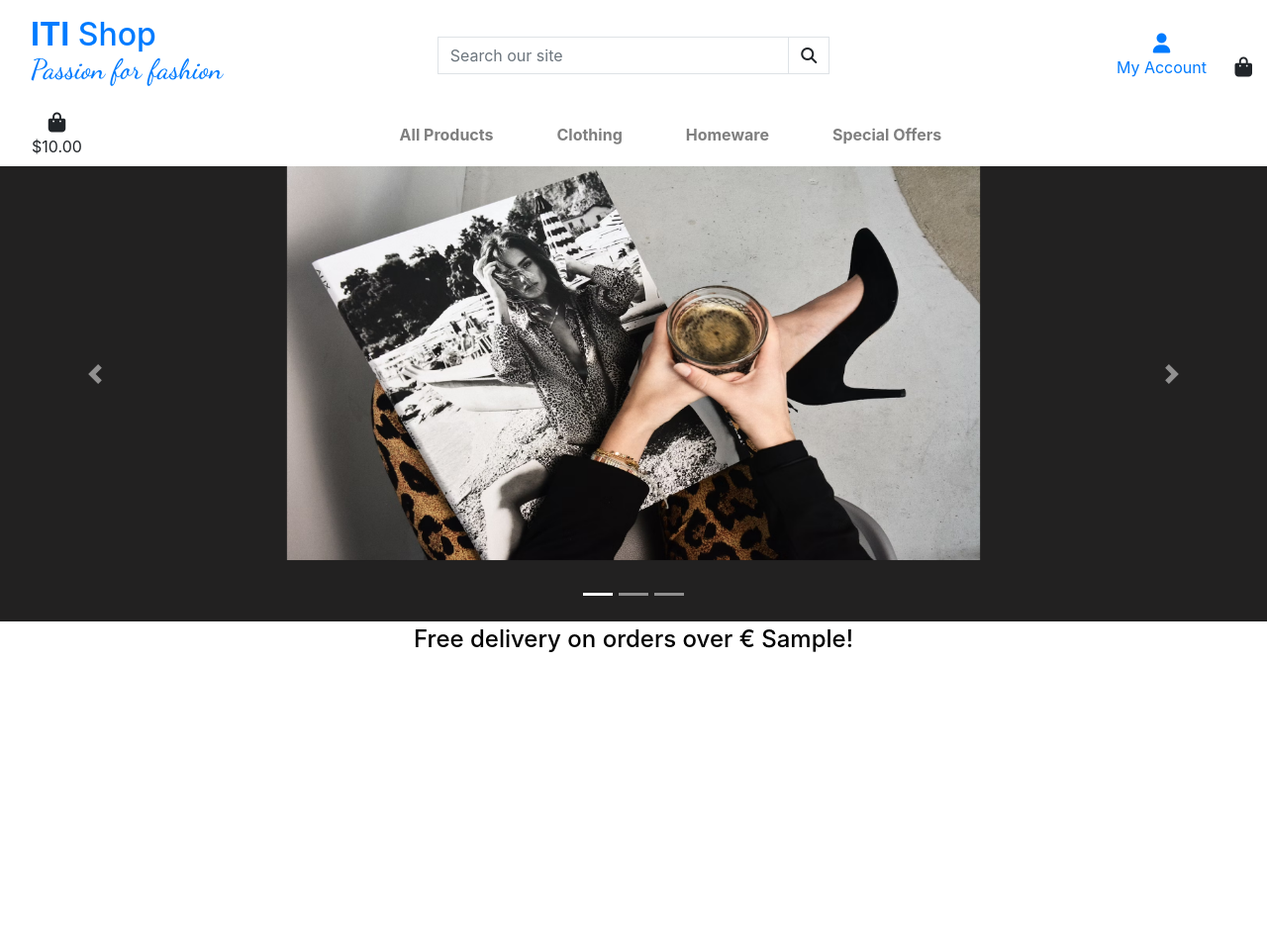
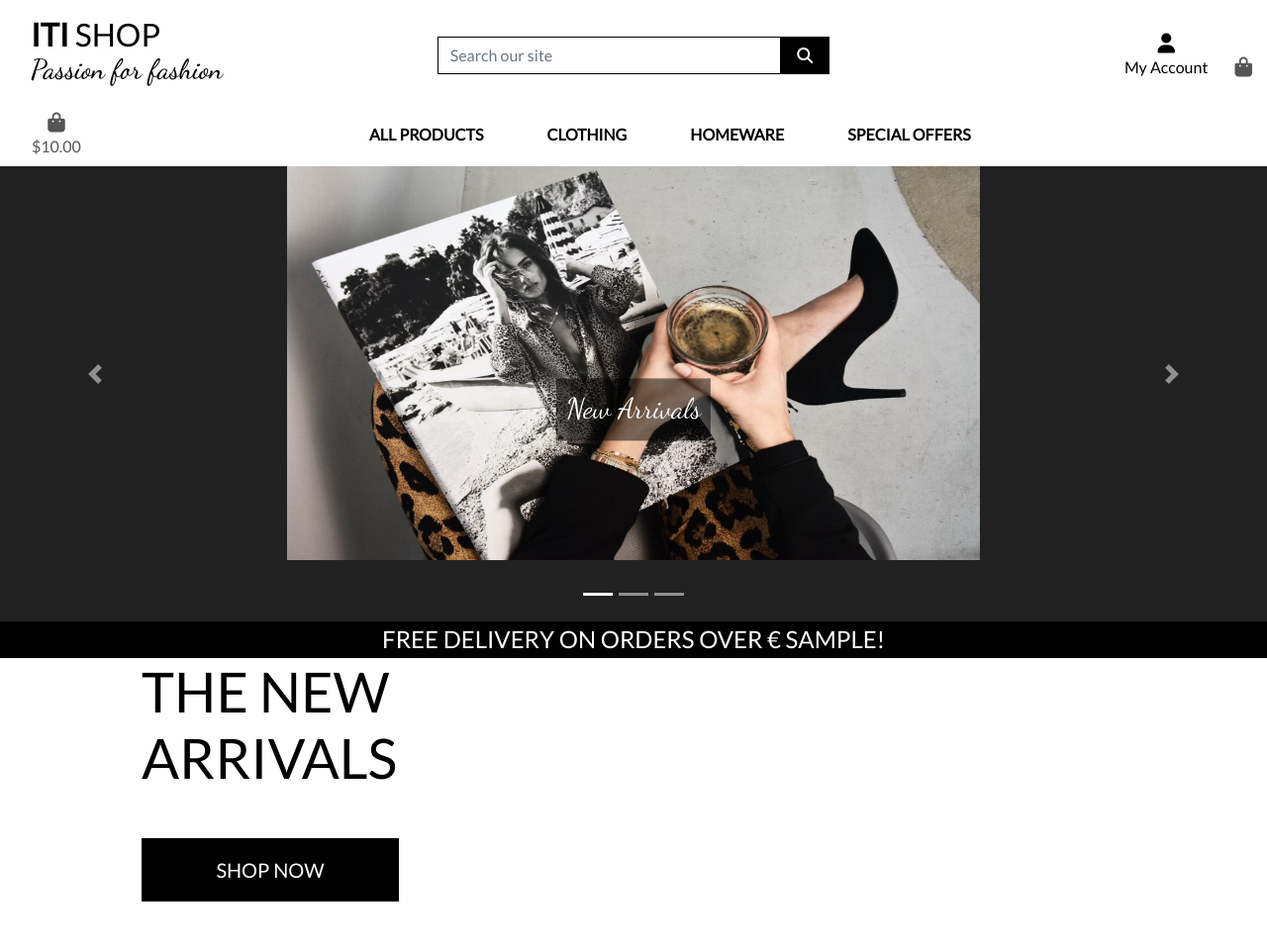
Before and after one commit to Lin2907/ITI-Shop, a Django app: template home/templates/home/index.html in a window 1280 px wide. Shown: the whole page at 99% size. Before the commit the page ends 659 px from the top, so only its background shows below. Run offline with Django 3.2, Linux system fonts and the light colour scheme; the template is opened without the code that fills it: most values are stand-ins (such as "Sample title", 1, 10 or a date in 2020); some libraries are stand-ins or nearby versions; some web fonts are replaced.

Commit message:
Add style.css and teaser text to carousel header images

```diff
--- a/home/templates/home/index.html
+++ b/home/templates/home/index.html
@@ -4,6 +4,7 @@
 {% block page_header %}
     <!-- Carousel Bootstrap-->
     <div id="carouselExampleIndicators" class="carousel slide" data-ride="carousel"  style="height: 500px; margin-top: 10%; background-color:rgb(34, 33, 33);">
+
       <ol class="carousel-indicators">
         <li data-target="#carouselExampleIndicators" data-slide-to="0" class="active"></li>
         <li data-target="#carouselExampleIndicators" data-slide-to="1"></li>
@@ -11,12 +12,21 @@
       </ol>
       <div class="carousel-inner">
         <div class="carousel-item active">
-          <img src= "{% static 'media/elegance.avif' %}" class="d-block w-100" style = "max-height:400px; max-width:700px; margin :3% auto;" alt="Test image">
+          <div class="teaser">
+            New Arrivals
+          </div>
+          <img src= "{% static 'media/elegance.avif' %}" class="d-block w-100" alt ="Cover image">
         </div>
         <div class="carousel-item">
+          <div class="teaser">
+            Shoes Passion
+          </div>
           <img src= "{% static 'media/shoes.avif' %}" class="d-block w-100" style = "max-height:400px; max-width:700px; margin :3% auto;" alt="Test image">
         </div>
         <div class="carousel-item">
+          <div class="teaser">
+            Special Prices
+          </div>
           <img src= "{% static 'media/sale.avif' %}" class="d-block w-100" style = "max-height:400px; max-width:700px; margin :3% auto;" alt="Test image">
         </div>
       </div>
@@ -31,7 +41,23 @@
     </div>
     <div id="delivery-banner" class="row text-center">
       <div class="col bg-black text-white">
-          <h4 class="logo-font my-1" style="color:black;">Free delivery on orders over &euro; {{ free_delivery_threshold }}!</h4>
+          <h4 class="logo-font my-1" style="color:white;">Free delivery on orders over &euro; {{ free_delivery_threshold }}!</h4>
       </div>
   </div>
 {% endblock %}
+{% block content %}
+<div class="container h-100">
+    <div class="row h-100">
+        <div class="col-7 col-md-6 my-auto">
+            <h1 class="display-4 logo-font text-black">
+                The new Arrivals
+            </h1>
+            <div class="my-5">
+                <h4>
+                    <a href="" class="shop-now-button btn btn-lg rounded-0 text-uppercase py-3">Shop Now</a>
+                </h4>
+            </div>
+        </div>
+    </div>
+</div>
+{% endblock %}
--- a/iti_shop/urls.py
+++ b/iti_shop/urls.py
@@ -15,9 +15,11 @@ Including another URLconf
 """
 from django.contrib import admin
 from django.urls import path, include
+from django.conf import settings
+from django.conf.urls.static import static
 
 urlpatterns = [
     path('admin/', admin.site.urls),
     path('accounts/', include('allauth.urls')),
     path('', include('home.urls')),
-]
+] + static(settings.MEDIA_URL, document_root=settings.MEDIA_ROOT)
--- /dev/null
+++ b/static/css/style.css
@@ -0,0 +1,156 @@
+html {
+    height: 100%;
+}
+
+body {
+    /*background: url('/media/homepage_background_cropped.jpg') no-repeat center center fixed;
+    background-size: cover;
+    height: calc(100vh - 164px); */
+    color: #555;
+    font-family: 'Lato';
+}
+
+/* from Bulma */
+.icon {
+    align-items: center;
+    display: inline-flex;
+    justify-content: center;
+    height: 1.5rem;
+    width: 1.5rem;
+}
+
+.logo-font {
+    text-transform: uppercase;
+}
+
+.main-logo-link {
+    width: fit-content;
+}
+
+/* Teaser text on carousel */
+.teaser {
+    position: absolute;
+    top: 60%;
+    left: 50%;
+    transform: translate(-50%, -50%);
+    background-color: rgba(0, 0, 0, 0.5);
+    font-family: Dancing Script;
+    font-size: 180%;
+    color: white;
+    padding: 10px;
+    z-index: 1;
+  }
+
+  .carousel-item img {
+    margin: 3% auto;
+    max-height: 400px;
+    max-width: 700px;
+
+  }
+.shop-now-button {
+    background: black;
+    color: white;
+    min-width: 260px;
+}
+
+.btn-black {
+    background: black;
+    color: white;
+}
+
+.btn-outline-black {
+    background: white;
+    color: black !important; /* use important to override link colors for <a> elements */
+    border: 1px solid black;
+}
+
+.btn-outline-black:hover,
+.btn-outline-black:active,
+.btn-outline-black:focus {
+    background: black;
+    color: white !important;
+}
+
+.shop-now-button:hover,
+.shop-now-button:active,
+.shop-now-button:focus,
+.btn-black:hover,
+.btn-black:active,
+.btn-black:focus {
+    background: #222;
+    color: white;
+}
+
+.text-black {
+    color: #000 !important;
+}
+
+.border-black {
+    border: 1px solid black !important;
+}
+
+.bg-black {
+    background: #000 !important;
+}
+
+.overlay {
+	height: 100%;
+	width: 100%;
+	top: 0;
+	left: 0;
+	position: fixed;
+	background: white;
+	z-index: -1;
+}
+
+a.category-badge > span.badge:hover {
+    background: #212529 !important;
+    color: #fff !important;
+}
+
+.btt-button {
+    height: 42px;
+    width: 42px;
+    position: fixed;
+    bottom: 10px;
+    right: 10px;
+}
+
+.btt-link {
+    cursor: pointer;
+}
+
+/* -------------------------------- Media Queries */
+
+/* Slightly larger container on xl screens */
+@media (min-width: 1200px) {
+  .container {
+    max-width: 80%;
+  }
+}
+
+/* fixed top navbar only on medium and up */
+@media (min-width: 992px) {
+    .fixed-top-desktop-only {
+        position: fixed;
+        top: 0;
+        right: 0;
+        left: 0;
+        z-index: 1030;
+    }
+
+    .header-container {
+        padding-top: 164px;
+    }
+}
+
+/* pad the top a bit when navbar is collapsed on mobile */
+@media (max-width: 991px) {
+    .header-container {
+        padding-top: 116px;
+    }
+
+    body {
+        height: calc(100vh - 116px);
+    }
+}
--- a/templates/base.html
+++ b/templates/base.html
@@ -19,7 +19,7 @@
         <link rel="preconnect" href="https://fonts.googleapis.com">
         <link rel="preconnect" href="https://fonts.gstatic.com" crossorigin>
         <link href="https://fonts.googleapis.com/css2?family=Dancing+Script:wght@400..700&family=Edu+QLD+Beginner:wght@400..700&family=Galada&display=swap" rel="stylesheet">
-        <link rel="stylesheet" href="{% static 'css/base.css' %}">
+        <link rel="stylesheet" href="{% static 'css/style.css' %}">
     {% endblock %}
 
     {% block extra_css %}
@@ -43,7 +43,7 @@
             <div class="col-12 col-lg-4 my-auto py-1 py-lg-0 text-center text-lg-left">
                 <a href="{% url 'home' %}" class="nav-link main-logo-link">
                     <h2 class="logo-font text-black my-0"><strong>ITI</strong> Shop</h2>
-                    <h3 style="font-family:Dancing Script;"> Passion for fashion</h3>
+                    <h3 style="font-family:Dancing Script; color:black"> Passion for fashion</h3>
                 </a>
             </div>
             <div class="col-12 col-lg-4 my-auto py-1 py-lg-0">
```
Also changed, not shown: iti_shop/settings.py (+10 -0 lines).
